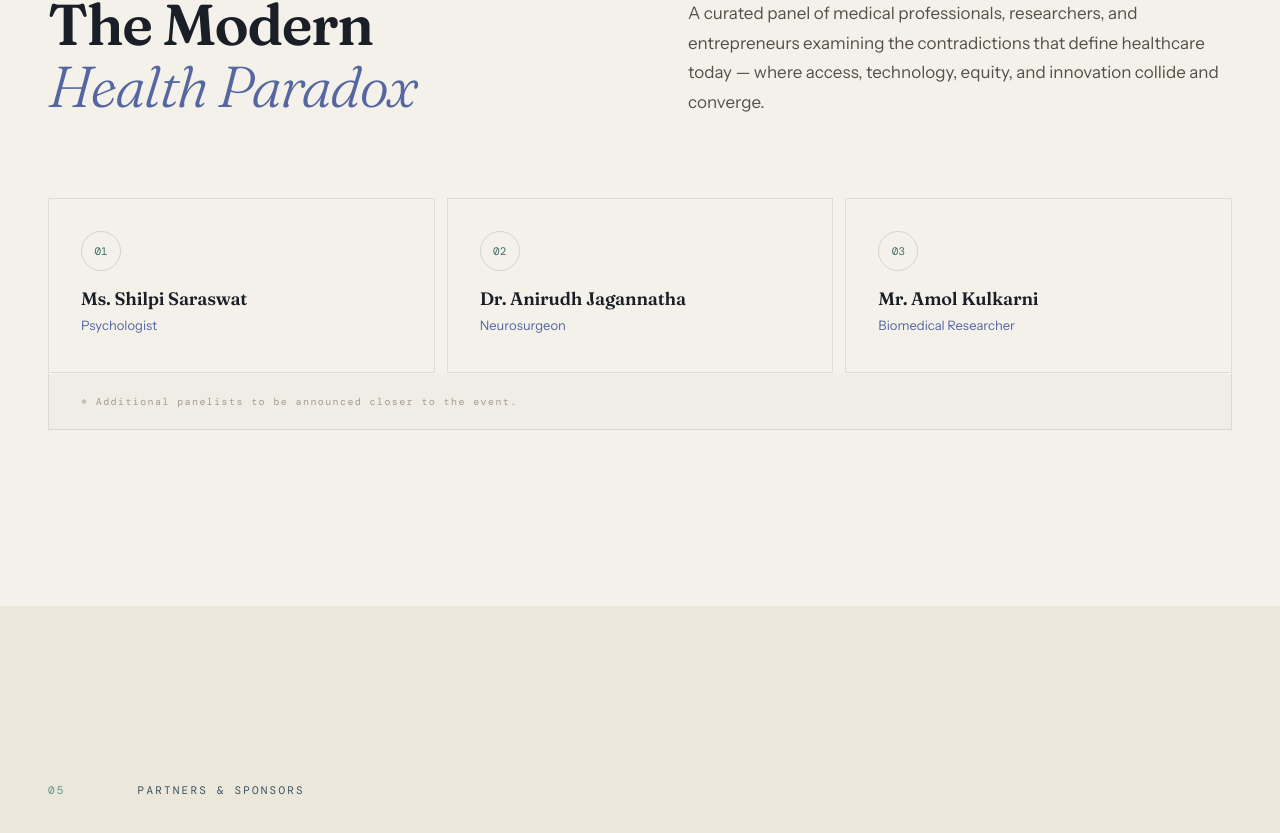
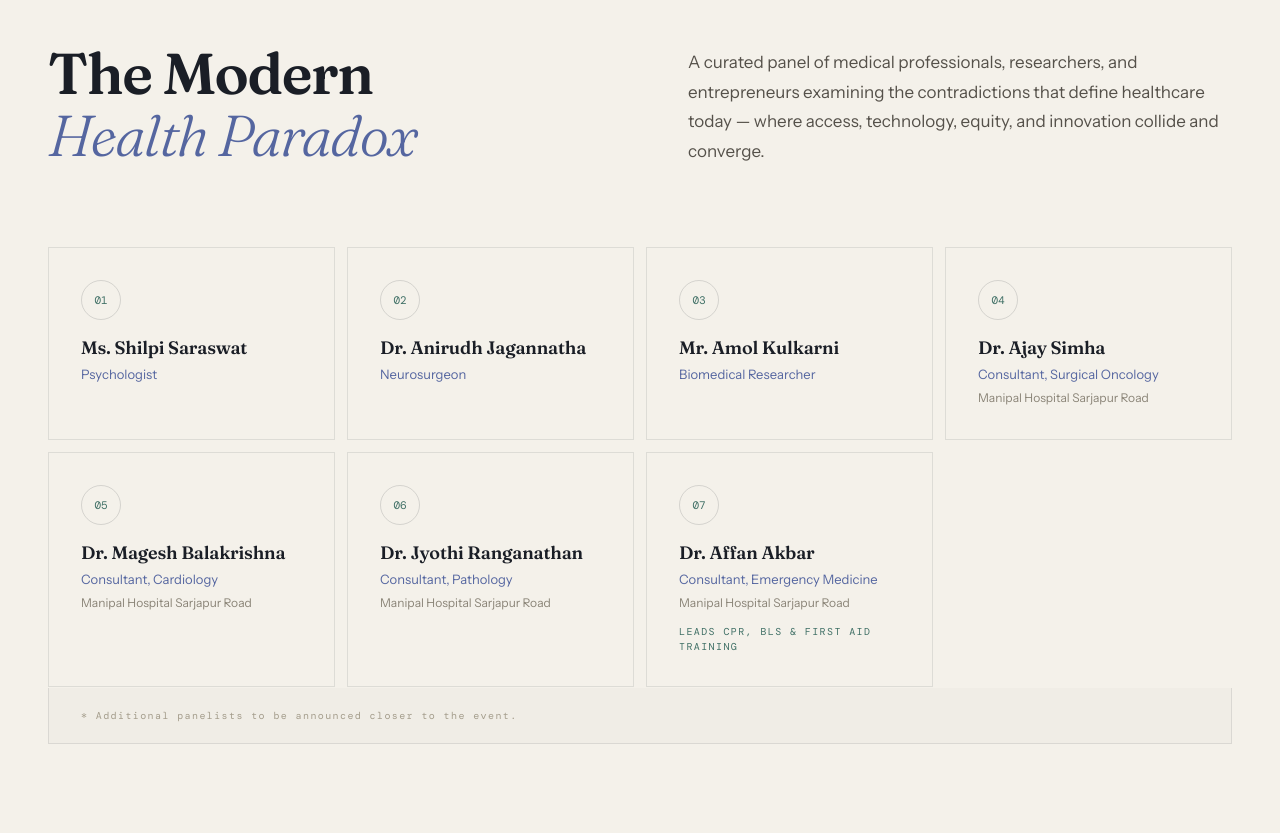
Before and after one commit to RayanUpadhyay/medcon-india-2026, a React (Vite) app: page / in a window 1280 px wide. Shown: the part 4181-5014 px from the top of the page. Built offline with nearby package versions, Linux system fonts and the light colour scheme; the HTML template or start-up script is replaced by a standard one; a web font is replaced by a local one.

Commit message:
Add four Manipal consultants to the Panel section and workshop card

```diff
--- a/src/components/Panel.tsx
+++ b/src/components/Panel.tsx
@@ -26,13 +26,13 @@ export default function Panel() {
         </div>
 
         {/* Panelists */}
-        <ul className="flex flex-wrap gap-3 list-none p-0 m-0">
+        <ul className="grid grid-cols-1 sm:grid-cols-2 lg:grid-cols-4 gap-3 list-none p-0 m-0">
           {panel.panelists.map((p, i) => (
             <Reveal
               as="li"
               key={p.name}
               delay={i * 70}
-              className="bg-bg border border-line p-8 flex flex-col gap-4 hover:bg-surface transition-colors duration-200 flex-1 min-w-[220px]"
+              className="bg-bg border border-line p-8 flex flex-col gap-4 hover:bg-surface transition-colors duration-200"
             >
               <span
                 aria-hidden="true"
@@ -48,6 +48,11 @@ export default function Panel() {
                 {p.institution && (
                   <p className="font-sans text-[12px] text-faint">{p.institution}</p>
                 )}
+                {p.session && (
+                  <p className="mt-3 font-mono text-[10px] tracking-[0.14em] uppercase text-sage">
+                    {p.session}
+                  </p>
+                )}
               </div>
             </Reveal>
           ))}
--- a/src/content/site.ts
+++ b/src/content/site.ts
@@ -174,7 +174,7 @@ export const events: ProgrammeEvent[] = [
     num: "01",
     category: "Hands-On Training",
     title: "Medical Skills Workshop",
-    body: "Receive personalized CPR and medical skills instruction leading to State Certification from the Government of Karnataka. This is real skill acquisition — not theory.",
+    body: "Receive personalized CPR and medical skills instruction leading to State Certification from the Government of Karnataka. This is real skill acquisition — not theory. Led by Dr. Affan Akbar, Consultant in Emergency Medicine at Manipal Hospital Sarjapur Road.",
     tag: "Govt. of Karnataka Certified",
     accent: "sage",
     image: images.eventWorkshop,
@@ -241,6 +241,8 @@ export type Panelist = {
   name: string;
   role: string;
   institution: string;
+  /** Shown as a small tag when someone is here for something other than the panel. */
+  session?: string;
 };
 
 /* Confirmed MEDCON 2026 panelists (added Sept 2026). More speakers may be
@@ -268,6 +270,27 @@ export const panel = {
       name: "Mr. Amol Kulkarni",
       role: "Biomedical Researcher",
       institution: "",
+    },
+    {
+      name: "Dr. Ajay Simha",
+      role: "Consultant, Surgical Oncology",
+      institution: "Manipal Hospital Sarjapur Road",
+    },
+    {
+      name: "Dr. Magesh Balakrishna",
+      role: "Consultant, Cardiology",
+      institution: "Manipal Hospital Sarjapur Road",
+    },
+    {
+      name: "Dr. Jyothi Ranganathan",
+      role: "Consultant, Pathology",
+      institution: "Manipal Hospital Sarjapur Road",
+    },
+    {
+      name: "Dr. Affan Akbar",
+      role: "Consultant, Emergency Medicine",
+      institution: "Manipal Hospital Sarjapur Road",
+      session: "Leads CPR, BLS & First Aid training",
     },
   ] as Panelist[],
 };
```
